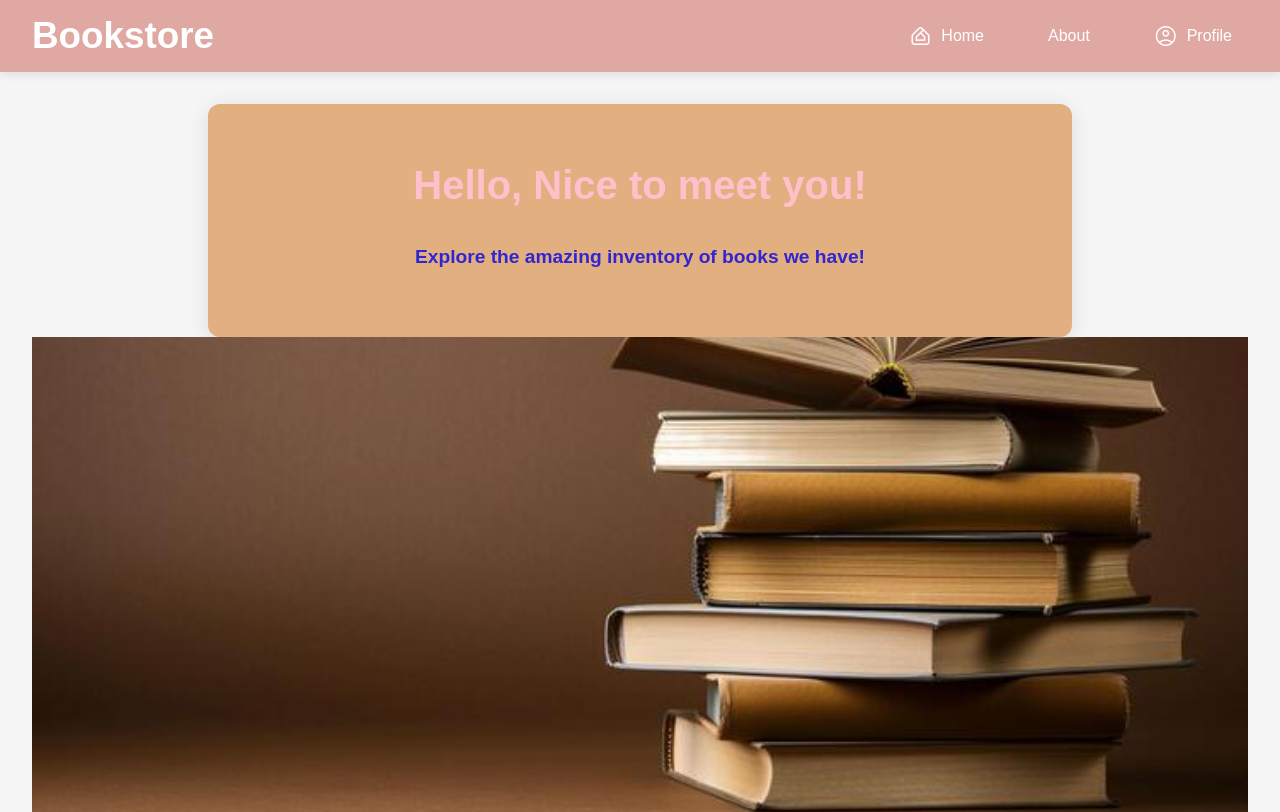
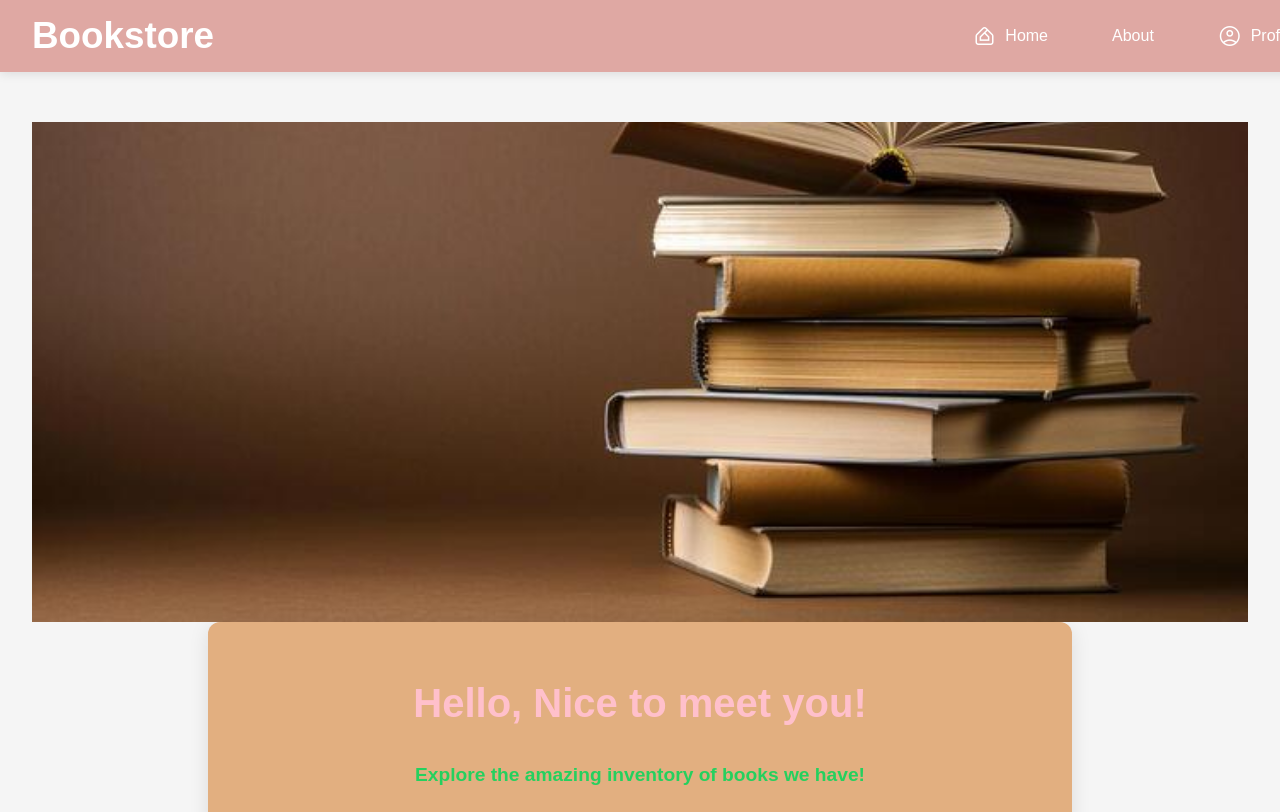
Before and after one commit to khuynh134/Bookstore, a React (Vite) app: page / in a window 1280 px wide. Shown: the top 812 px of the page. Built offline with nearby package versions, Linux system fonts and the light colour scheme.

Commit message:
added parallax effect

```diff
--- a/src/App.css
+++ b/src/App.css
@@ -31,9 +31,11 @@ body {
   justify-content: space-between;
   align-items: center;
   box-shadow: 0 2px 10px rgba(0,0,0,0.1);
-  position: sticky;
+  position: fixed;
   top: 0;
   z-index: 100;
+  width: 100%;
+  will-change:transform;
 }
 .nav-brand h2 {
   color: white;
@@ -62,6 +64,10 @@ body {
   background-color: rgba(255,255,255, 0.2);
   backdrop-filter: blur(5px);
   transform: translateY(-2px);
+}
+body {
+  margin: 0;
+  padding-top: 90px; /* adjust if your navbar height changes */
 }
 
 .profile-link {
--- a/src/App.jsx
+++ b/src/App.jsx
@@ -1,3 +1,4 @@
+import React, { useEffect, useRef } from 'react';
 import { BrowserRouter, Routes, Route, Link } from 'react-router-dom';
 import './App.css'
 
@@ -7,7 +8,31 @@ import About from './pages/About';
 import Profile from './pages/Profile';
 
 function App() {
+  const navRef = useRef(null); // 👈 reference to the navbar
+
+  useEffect(() => {
+    const nav = navRef.current;
+    if (!nav) return;
+
+    const factor = 0.25; // 👈 controls how much the navbar lags behind scroll
+    let ticking = false;
+
+    const onScroll = () => {
+      const offset = window.scrollY * factor;
+      if (!ticking) {
+        requestAnimationFrame(() => {
+          nav.style.transform = `translateY(${offset}px)`; // 👈 move the navbar
+          ticking = false;
+        });
+        ticking = true;
+      }
+    };
+
+    window.addEventListener("scroll", onScroll, { passive: true });
+    return () => window.removeEventListener("scroll", onScroll);
+  }, []);
   return (
+
     <BrowserRouter>
       <div className="app-container">
         {/* Navigation Bar */}
--- a/src/pages/Home.css
+++ b/src/pages/Home.css
@@ -1,3 +1,16 @@
+.parallax {
+  background-image: url("/stack-of-books-photo.jpg");
+  min-height: 500px;
+  background-attachment: fixed;
+  background-position: center bottom;
+  background-repeat: no-repeat;
+  background-size: cover;
+
+  max-width: 1650px;
+  margin: 0 auto;
+}
+
+
 .home-container{
     display:flex;
     flex-direction: column;
@@ -20,22 +33,12 @@
     font-weight: bold;
 }
 
-.parallax {
-  background-image: url("/stack-of-books-photo.jpg");
-  min-height: 500px;
-  background-attachment: fixed;
-  background-position: center bottom;
-  background-repeat: no-repeat;
-  background-size: cover;
 
-  max-width: 1650px;
-  margin: 0 auto;
-}
 
 
 .home-description {
     font-size: 1.2rem;
-    color: #3025d0;
+    color: #25d05e;
     text-align: center;
     font-weight: bold;
     line-height: 1.6;
--- a/src/pages/Home.jsx
+++ b/src/pages/Home.jsx
@@ -2,12 +2,13 @@ import './Home.css';
 function Home() {
     return (
         <div>
+            <div className="parallax"></div>
         <div className="home-container">
             <h1 className="home-title">Hello, Nice to meet you!</h1>
             <p className="home-description">Explore the amazing inventory of books we have!</p>
 
         </div>
-        <div className="parallax"></div>
+
      </div>
     );
 }
```
